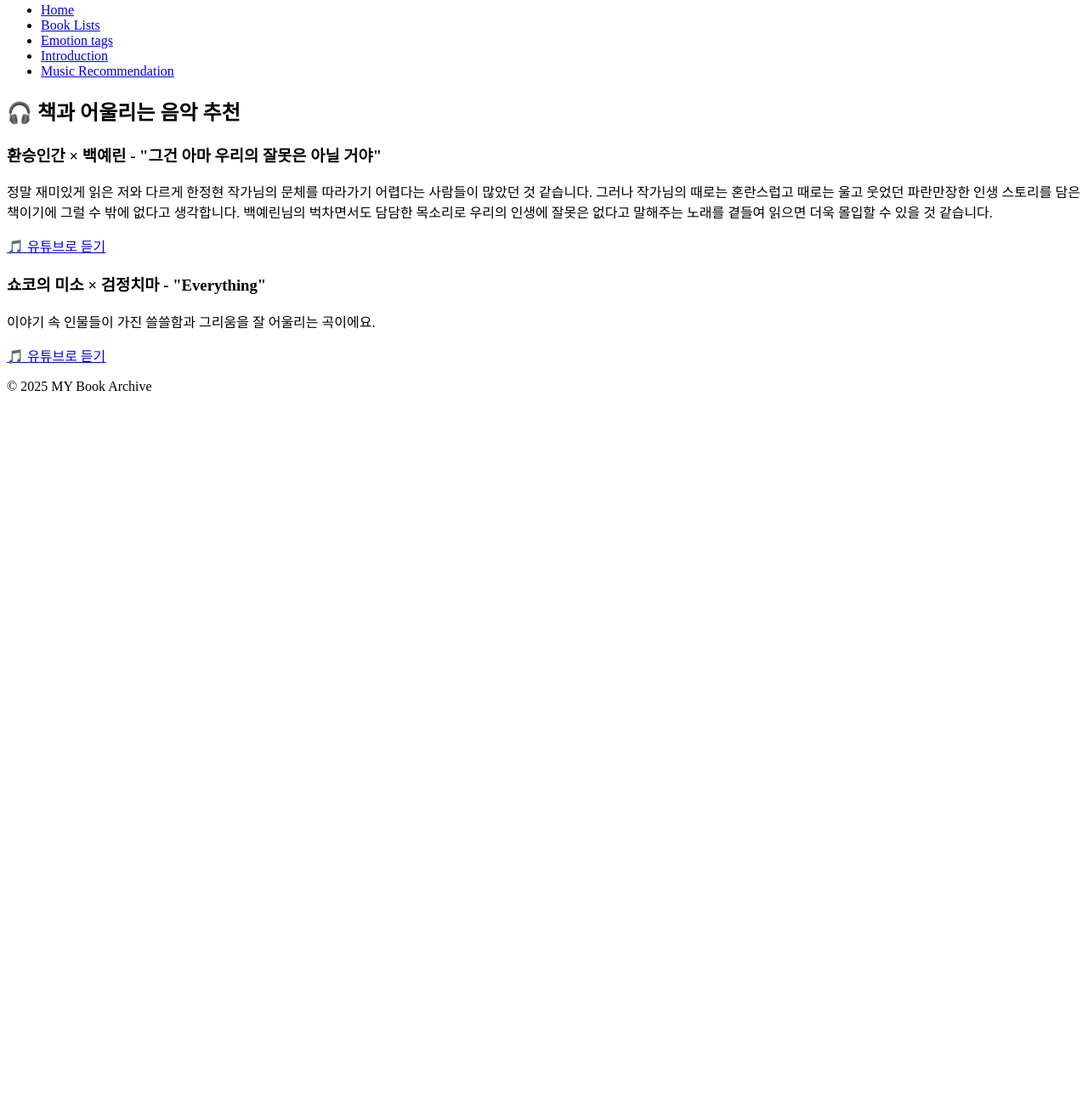
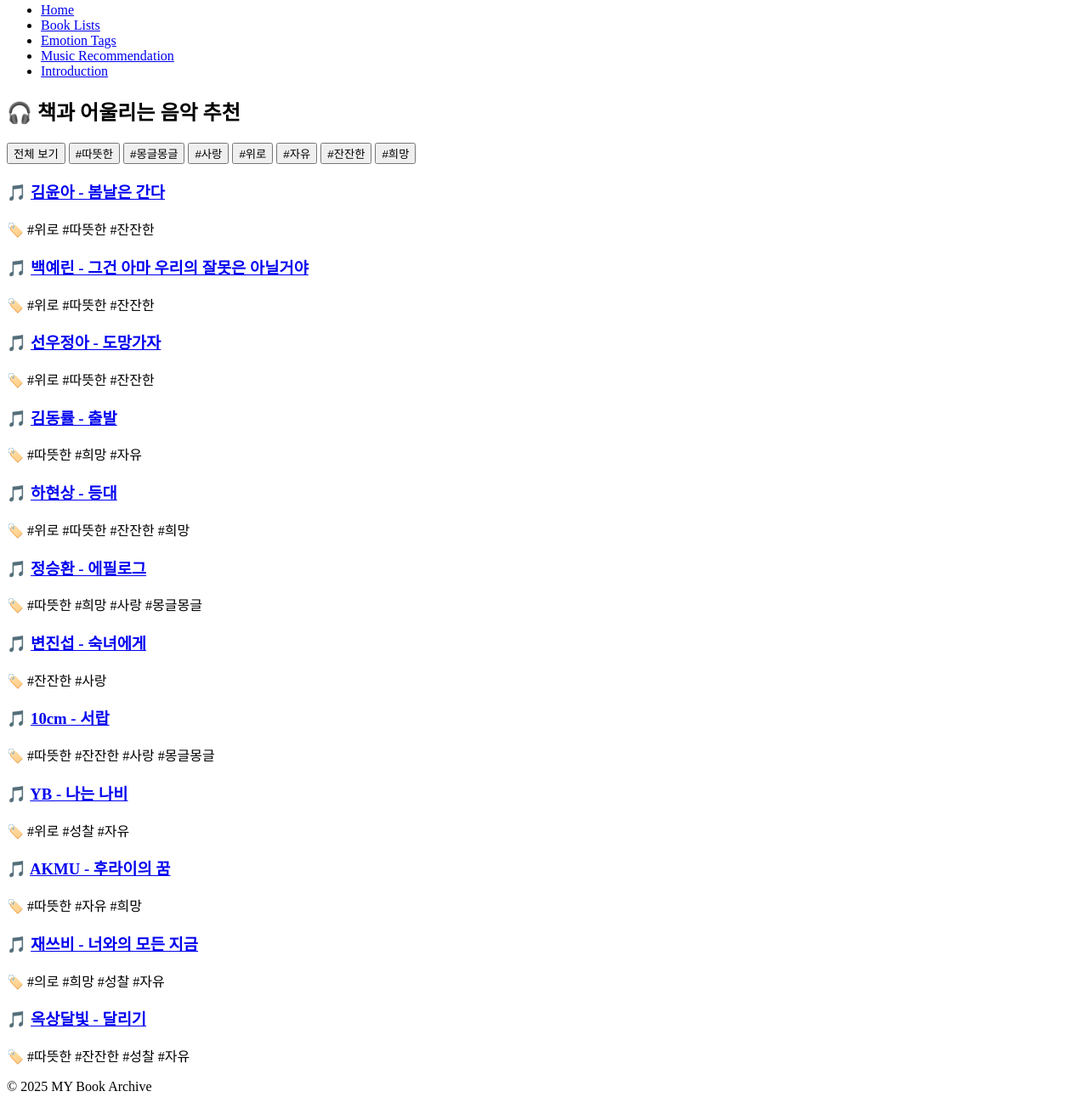
Before and after one commit to nhaixb/book-archive, a plain HTML site: page music.html in a window 1280 px wide. Shown: the part 78-1369 px from the top of the page at 85% size. Before the commit the page ends 800 px from the top, so only its background shows below. Drawn offline with Linux system fonts and the light colour scheme.

Commit message:
Update music.html

```diff
--- a/music.html
+++ b/music.html
@@ -3,8 +3,24 @@
 <head>
   <meta charset="UTF-8">
   <title>Music Recommendation - MY Book Archive </title>
-  <link rel="stylesheet" href="cssstyle.css">
+  <link rel="stylesheet" href="방지안.css">
 </head>
+
+<script>
+  function filterMusic(tag) {
+    const cards = document.querySelectorAll('.music-card');
+
+    cards.forEach(card => {
+      const tags = card.getAttribute('data-tags');
+      if (tag === 'all' || tags.includes(tag)) {
+        card.style.display = 'block';
+      } else {
+        card.style.display = 'none';
+      }
+    });
+  }
+</script>
+
 <body>
   <header>
     <h1>📚 MY Book Archive</h1>
@@ -12,9 +28,9 @@
       <ul>
         <li><a href="index.html">Home</a></li>
         <li><a href="books.html">Book Lists</a></li>
-        <li><a href="tags.html">Emotion tags</a></li>
+        <li><a href="tags.html">Emotion Tags</a></li>
+        <li><a href="music.html">Music Recommendation</a></li>
         <li><a href="about.html">Introduction</a></li>
-        <li><a href="music.html">Music Recommendation</a></li>
       </ul>
     </nav>
   </header>
@@ -23,29 +39,84 @@
     <section class="music-recs">
       <h2>🎧 책과 어울리는 음악 추천</h2>
 
-      <div class="music-card">
-        <h3>환승인간 × 백예린 - "그건 아마 우리의 잘못은 아닐 거야"</h3>
-        <p>
-          정말 재미있게 읽은 저와 다르게 한정현 작가님의 문체를 따라가기 어렵다는 사람들이 많았던 것 같습니다. 그러나 작가님의 때로는 혼란스럽고 때로는 울고 웃었던 파란만장한 인생 스토리를 담은 책이기에 그럴 수 밖에 없다고 생각합니다.
-          백예린님의 벅차면서도 담담한 목소리로 우리의 인생에 잘못은 없다고 말해주는 노래를 곁들여 읽으면 더욱 몰입할 수 있을 것 같습니다.
-        </p>
-        <a href="https://www.youtube.com/watch?v=example" target="_blank">🎵 유튜브로 듣기</a>
+      <div class="filter-buttons">
+      <button onclick="filterMusic('all')">전체 보기</button>
+      <button onclick="filterMusic('따뜻한')">#따뜻한</button>
+      <button onclick="filterMusic('몽글몽글')">#몽글몽글</button>
+      <button onclick="filterMusic('사랑')">#사랑</button>
+      <button onclick="filterMusic('위로')">#위로</button>
+      <button onclick="filterMusic('자유')">#자유</button>
+      <button onclick="filterMusic('잔잔한')">#잔잔한</button>
+      <button onclick="filterMusic('희망')">#희망</button>
       </div>
 
-      <div class="music-card">
-        <h3>쇼코의 미소 × 검정치마 - "Everything"</h3>
-        <p>
-          이야기 속 인물들이 가진 쓸쓸함과 그리움을 잘 어울리는 곡이에요.
-        </p>
-        <a href="https://www.youtube.com/watch?v=example2" target="_blank">🎵 유튜브로 듣기</a>
+      <div class="music-card" data-tags="위로 따뜻한 잔잔한">
+        <h3>🎵 <a href="https://www.youtube.com/watch?v=abc123" target="_blank">김윤아 - 봄날은 간다</a></h3>
+        <p>🏷️ #위로 #따뜻한 #잔잔한</p>
+      </div>
+
+      <div class="music-card" data-tags="위로 따뜻한 잔잔한">
+        <h3>🎵 <a href="https://youtu.be/Z8E0apklL2w?si=8WMMZrv6_lHPNPBL" target="_blank">백예린 - 그건 아마 우리의 잘못은 아닐거야</a></h3>
+        <p>🏷️ #위로 #따뜻한 #잔잔한</p>
+      </div>
+
+      <div class="music-card" data-tags="위로 따뜻한 잔잔한">
+        <h3>🎵 <a href="https://youtu.be/wyN27QpglGE?si=iBWt_iDqUBO7Z4MW" target="_blank">선우정아 - 도망가자</a></h3>
+        <p>🏷️ #위로 #따뜻한 #잔잔한</p>
+      </div>
+
+      <div class="music-card" data-tags="따뜻한 희망 자유">
+        <h3>🎵 <a href="https://youtu.be/xgvckGs6xhU?si=q3kw_4xtbiZdbyXt" target="_blank">김동률 - 출발 </a></h3>
+        <p>🏷️ #따뜻한 #희망 #자유</p>
+      </div>
+
+      <div class="music-card" data-tags="위로 따뜻한 잔잔한 희망">
+        <h3>🎵 <a href="https://youtu.be/zVuAKAlS8O4?si=z0Rzh5TNtAmWTRo-" target="_blank">하현상 - 등대</a></h3>
+        <p>🏷️ #위로 #따뜻한 #잔잔한 #희망</p>
+      </div>
+
+      <div class="music-card" data-tags="따뜻한 희망 사랑 몽글몽글">
+        <h3>🎵 <a href="https://youtu.be/GWp8KMYZzY0?si=CogPJLrSCfGvVwOH" target="_blank">정승환 - 에필로그</a></h3>
+        <p>🏷️ #따뜻한 #희망 #사랑 #몽글몽글</p>
+      </div>
+
+      <div class="music-card" data-tags="잔잔한 사랑">
+        <h3>🎵 <a href="https://youtu.be/VpgoESGMHSI?si=GQayb2fNj-YK2rW1" target="_blank">변진섭 - 숙녀에게</a></h3>
+        <p>🏷️ #잔잔한 #사랑</p>
+      </div>
+
+      <div class="music-card" data-tags="따뜻한 잔잔한 사랑 몽글몽글">
+        <h3>🎵 <a href="https://youtu.be/gNP-IqAn1wU?si=cLp7KvsPQAGvqhmU" target="_blank">10cm - 서랍</a></h3>
+        <p>🏷️ #따뜻한 #잔잔한 #사랑 #몽글몽글</p>
+      </div>
+
+      <div class="music-card" data-tags="위로 성찰 자유">
+        <h3>🎵 <a href="https://youtu.be/U0Lljwv8djo?si=S6PFDkYeHgIPpdBh" target="_blank">YB - 나는 나비</a></h3>
+        <p>🏷️ #위로 #성찰 #자유</p>
+      </div>
+
+      <div class="music-card" data-tags="따뜻한 자유 희망">
+        <h3>🎵 <a href="https://youtu.be/3kGAlp_PNUg?si=J4vXTXaQqvShoGv1" target="_blank">AKMU - 후라이의 꿈</a></h3>
+        <p>🏷️ #따뜻한 #자유 #희망</p>
+      </div>
+
+      <div class="music-card" data-tags="위로 희망 성찰 자유">
+        <h3>🎵 <a href="https://youtu.be/XV0lSvr0huU?si=hAdTk6E4xYcdN7IJ" target="_blank">재쓰비 - 너와의 모든 지금</a></h3>
+        <p>🏷️ #의로 #희망 #성찰 #자유</p>
+      </div>
+
+      <div class="music-card" data-tags="따뜻한 잔잔한 성찰 자유">
+        <h3>🎵 <a href="https://youtu.be/lHW1h9hES7A?si=GiYaQlr_vXnz0dLN" target="_blank">옥상달빛 - 달리기</a></h3>
+        <p>🏷️ #따뜻한 #잔잔한 #성찰 #자유</p>
       </div>
 
       <!-- 추가 음악 추천 카드 -->
     </section>
   </main>
+  <footer>
+  <p>&copy; 2025 MY Book Archive </p>
+  </footer>
 
-  <footer>
-    <p>&copy; 2025 MY Book Archive </p>
-  </footer>
+<script src="방지안.js" defer></script>
 </body>
 </html>
```
